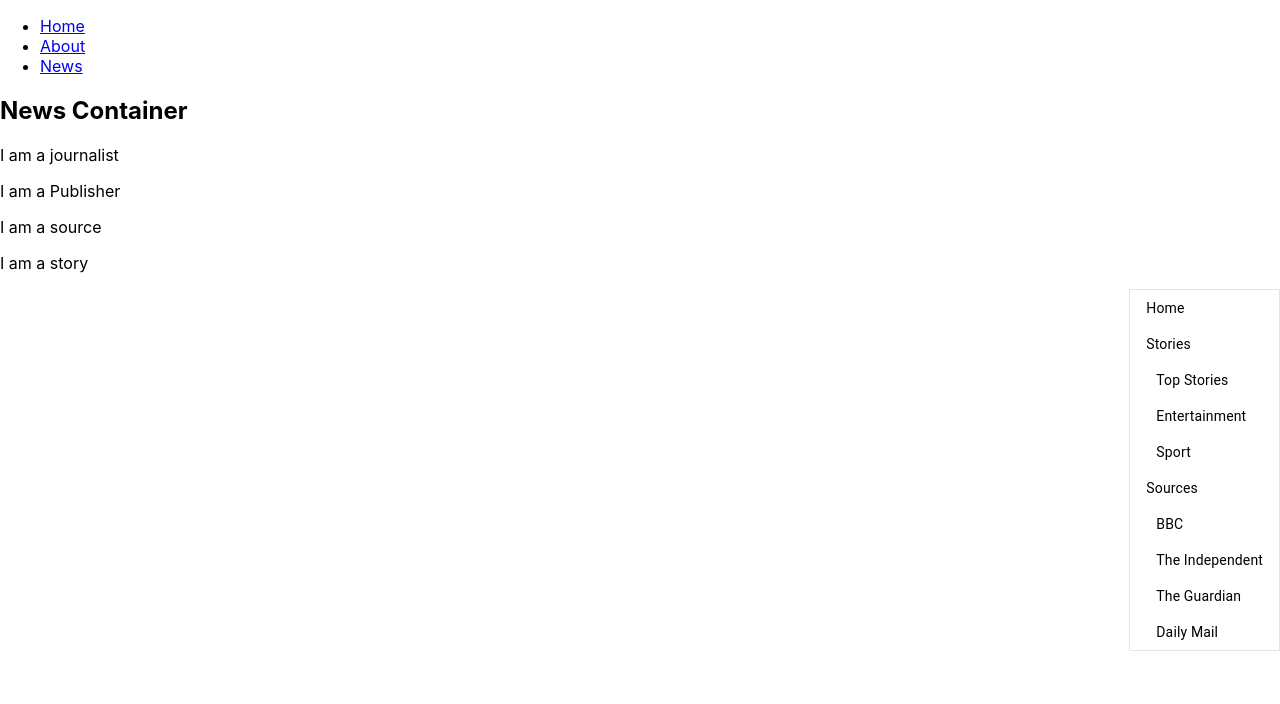
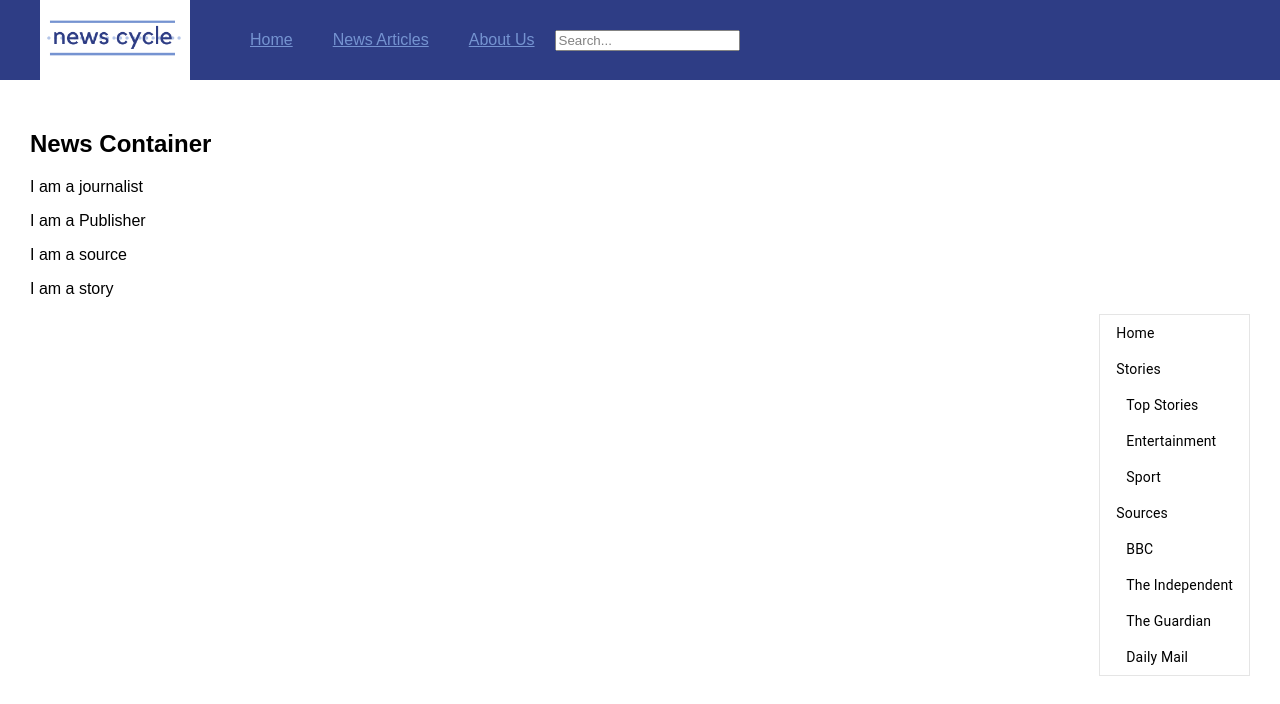
Before and after one commit to arocks9206/News-Aggregator-Frontend, a React (Create React App) app: page / in a window 1280 px wide. Shown: the top 704 px of the page. Built offline with nearby package versions, Linux system fonts and the light colour scheme.

Commit message:
updates navbar and adds search box

```diff
--- /dev/null
+++ b/public/css/styles.css
@@ -0,0 +1,62 @@
+.component {
+  margin: 20px;
+  padding: 10px;
+  width: 300px;
+  border: 1px solid black;
+}
+
+.name {
+  color: darkSlateGray;
+}
+
+ul.component-list {
+  display: flex;
+  flex-wrap: wrap;
+}
+
+li.component-item {
+  display: inline;
+}
+
+.navLink {
+    display: inline;
+}
+
+body {
+    height: 125vh;
+    font-family: sans-serif;
+  background-color: ghostWhite;
+}
+#root {
+  margin-top: 80px;
+  padding: 30px;
+}
+
+.main-image{
+  width:100%;
+  height:100%;
+}
+header {
+    background-color: white;
+    position: fixed;
+    top: 0;
+    left: 0;
+    right: 0;
+    height: 80px;
+     display: flex;
+     align-items: center;
+}
+header * {
+    display: inline;
+}
+header img {
+  height: 80px;
+margin-left: 40px;
+}
+header li {
+    margin: 20px;
+}
+
+a {
+    color: black;
+}
--- a/src/NavBar.js
+++ b/src/NavBar.js
@@ -1,21 +1,27 @@
 import React from 'react';
+
+
 
 const NavBar = (props) => {
   return (
     <header>
+    <img src="/images/logo.png" alt="Logo"/>
 
       <ul>
+      <li className="navLink">
+        <a href="/home">Home</a>
+      </li>
         <li className="navLink">
-          <a href="/home">Home</a>
+          <a href="/stories">News Articles</a>
         </li>
         <li className="navLink">
-          <a href="/about">About</a>
+          <a href="/about">About Us</a>
         </li>
-        <li className="navLink">
-          <a href="/news">News</a>
-        </li>
+      </ul>
 
-      </ul>
+      <div className="searchbar">
+        <input type="text" className="input" placeholder="Search..." />
+      </div>
     </header>
   )
 }
--- a/src/index.css
+++ b/src/index.css
@@ -13,11 +13,79 @@ code {
 }
 
 .sidebar {
+  display: flex;
   float: right;
   max-width: 240px;
   border: 1px solid rgba(0, 0, 0, 0.1);
 }
 
-.navbar{
+.searchbar {
+  float: right;
+}
 
+.component {
+  margin: 20px;
+  padding: 10px;
+  width: 300px;
+  border: 1px solid black;
 }
+
+.name {
+  color: darkSlateGray;
+}
+
+ul.component-list {
+  display: flex;
+  flex-wrap: wrap;
+}
+
+li.component-item {
+  display: inline;
+}
+
+.navLink {
+  display: inline;
+}
+
+body {
+  height: 125vh;
+  font-family: sans-serif;
+  background-color: #ffffff;
+}
+
+#root {
+  margin-top: 80px;
+  padding: 30px;
+}
+
+.main-image{
+  width:100%;
+  height:100%;
+}
+header {
+  background-color: #182978;
+  opacity: 90%;
+  position: fixed;
+  top: 0;
+  left: 0;
+  right: 0;
+  height: 80px;
+  display: flex;
+  align-items: center;
+}
+header * {
+    display: inline;
+}
+
+header img {
+  height: 150px;
+  margin-left: 40px;
+}
+
+header li {
+  margin: 20px;
+}
+
+a {
+  color: #6688CC;
+}
```
Also changed, not shown: public/images/logo.png (added).
